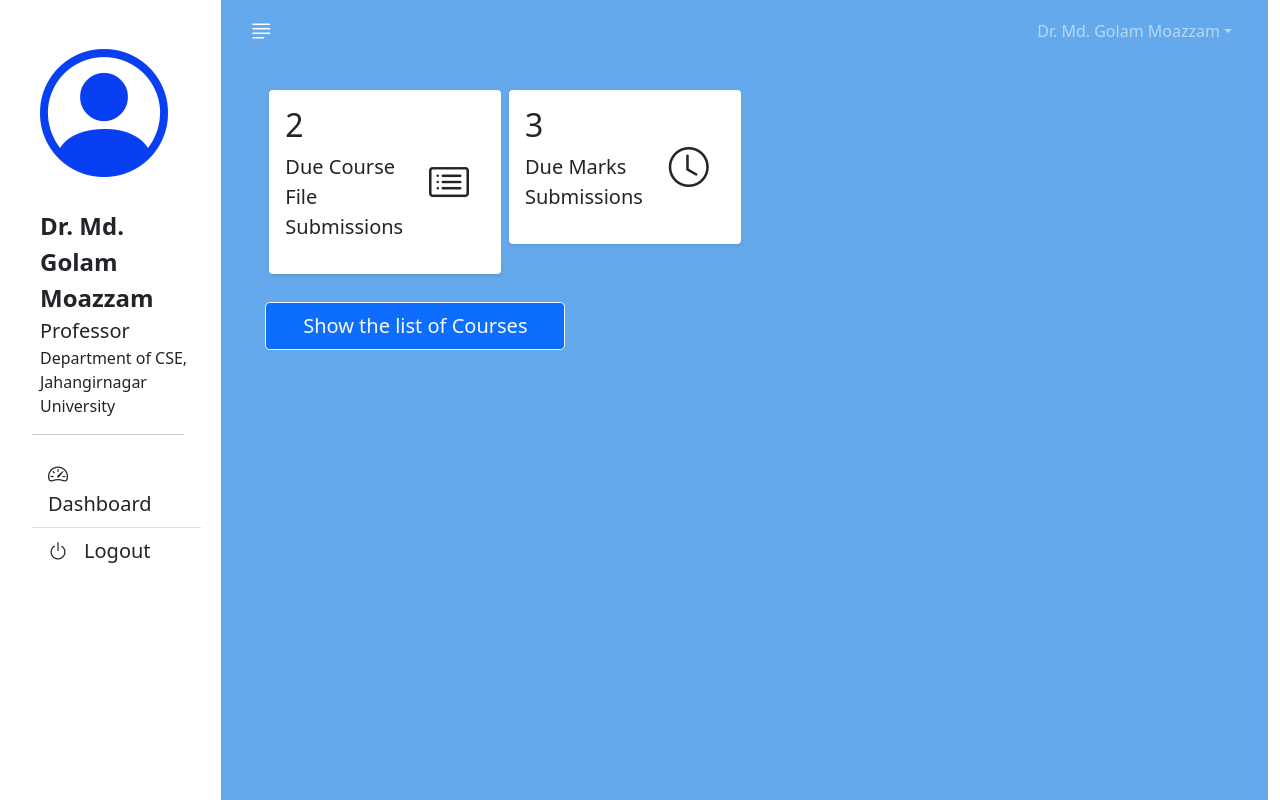
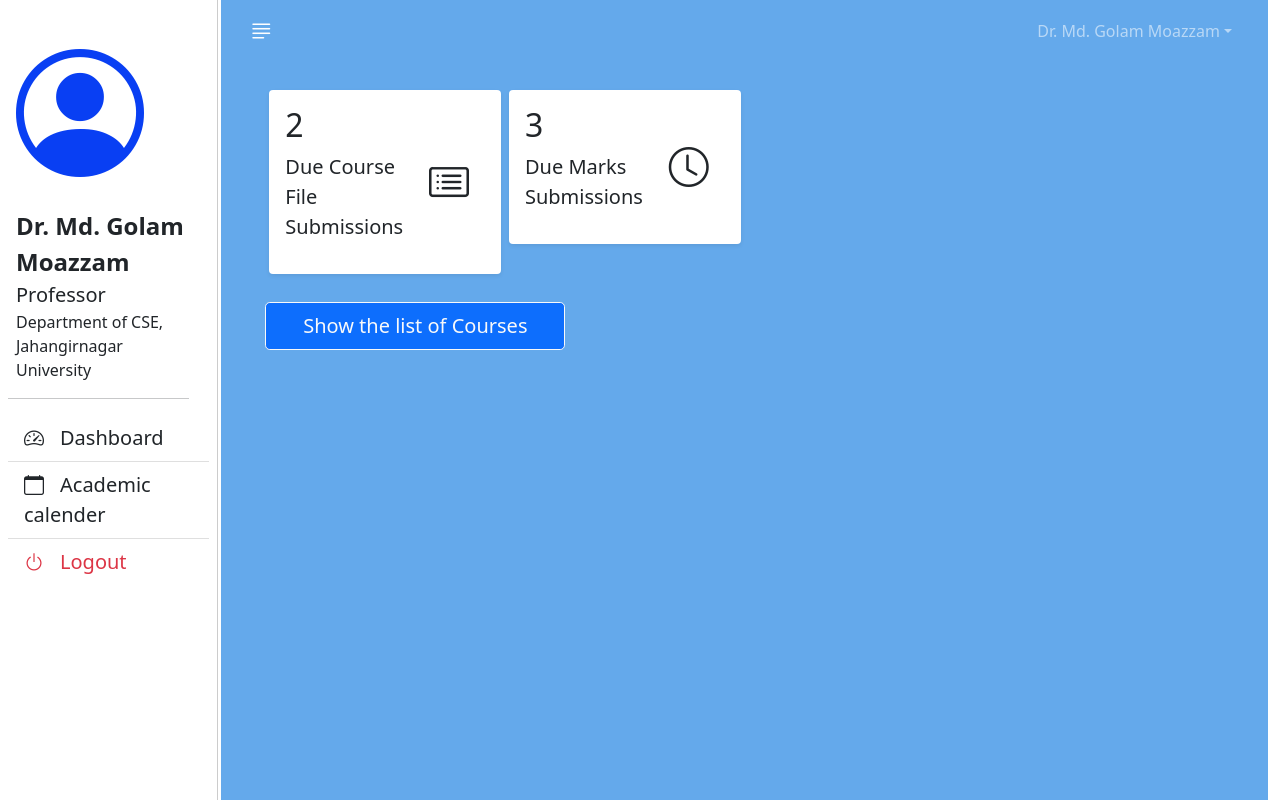
Before and after one commit to OBESystem/obe-system, a React (Create React App) app in the folder obe-only-frontend/: page /TeacherDashboard in a window 1280 px wide. Built offline with nearby package versions, Linux system fonts and the light colour scheme.

Commit message:
Add files via upload

```diff
--- a/obe-only-frontend/src/Teacher/Sidebar.js
+++ b/obe-only-frontend/src/Teacher/Sidebar.js
@@ -1,5 +1,6 @@
 import React from 'react';
 import { useNavigate } from 'react-router-dom';
+import './stylesTDB.css';
 //import axios from 'axios';
 
 function Sidebar(props) {
@@ -7,6 +8,14 @@ function Sidebar(props) {
 
     const handleLogout = () => {
         navigate('/');
+    }
+
+    const goToDashboard = () => {
+        navigate('/TeacherDashboard');
+    }
+
+    const goToAcademicCalendar = () => {
+        navigate('/AcademicCalendar');
     }
 
     /*const handleLogout = () => {
@@ -39,11 +48,15 @@ function Sidebar(props) {
             </div>
             <hr className="text-dark"></hr>
             <div className="list-group list-group-flush">
-                <a className="list-group-item py-2">
+                <a className="list-group-item py-2" onClick={goToDashboard} >
                     <i className="bi bi-speedometer2 fs-5 me-3"></i>
                     <span className="fs-5">Dashboard</span>
                 </a>
-                <a className="list-group-item py-2" onClick={handleLogout}>
+                <a className="list-group-item py-2" onClick={goToAcademicCalendar}>
+                        <i className="bi bi-calendar fs-5 me-3"></i>
+                        <span className="fs-5">Academic calender</span>
+                </a>
+                <a className="list-group-item py-2 text-danger" onClick={handleLogout}>
                         <i className="bi bi-power fs-5 me-3"></i>
                         <span className="fs-5">Logout</span>
                 </a>
--- a/obe-only-frontend/src/Teacher/TeacherDashboard.js
+++ b/obe-only-frontend/src/Teacher/TeacherDashboard.js
@@ -68,8 +68,8 @@ function TeacherDashboard() {
   const navigate = useNavigate();
   //Reloading removes the user data
 
-  const [info, setInfo] = useState([{courseName: "Data Structure", courseCode:"CSE-152", year:"1st", sementer:"2nd", courseType:"Theory", credit:"3"},
-  {courseName: "Numerical Method Laboratory", courseCode:"CSE-207", year:"2nd", sementer:"1st", courseType:"Lab", credit:"1"}]);
+  const [info, setInfo] = useState([{courseName: "Data Structure", courseCode:"CSE-152", year:"1st", semester:"2nd", courseType:"Theory", credit:"3"},
+  {courseName: "Numerical Method Laboratory", courseCode:"CSE-207", year:"2nd", semester:"1st", courseType:"Lab", credit:"1"}]);
 
   const EnterCF=(index) => {
     navigate('/Enter-Course-File', { state: { courseData: info[index] } });
@@ -80,7 +80,7 @@ function TeacherDashboard() {
          auth ?
               <div className="container-fluid bg-secondary min-vh-100">
                 <div className="row cnt">
-                  {toggle && <div className="col-4 col-md-2 bg-white vh-100 sBar">
+                  {toggle && <div className="col-4 col-md-2 bg-white vh-100">
                     <Sidebar name={name} dept={dept}/>
                   </div>}
                   <div className="col">
@@ -120,7 +120,7 @@ function TeacherDashboard() {
                         <thead>
                           <tr>
                             <th scope="col">#</th>
-                            <th scope="col">Course Name</th>
+                            <th scope="col">Course Title</th>
                             <th scope="col">Course Code</th>
                             <th scope="col">Year</th>
                             <th scope="col">Semester</th>
--- a/obe-only-frontend/src/Teacher/stylesTDB.css
+++ b/obe-only-frontend/src/Teacher/stylesTDB.css
@@ -25,3 +25,14 @@
 .lButton{
     width: 300px;
 }
+
+.sidebar{
+    position: fixed; /* Fix the sidebar's position */
+    top: 0; /* Adjust as needed to control the vertical position */
+    left: 0; /* Fix the sidebar to the left side of the screen */
+    width: 17%; /* Adjust the width as needed */
+    height: 100%; /* Fill the entire height of the viewport */
+    background-color: #fff; /* Sidebar background color */
+    overflow-y: auto; /* Enable scrolling if content exceeds the height */
+    border-right: 1px solid #ccc;
+}
```
